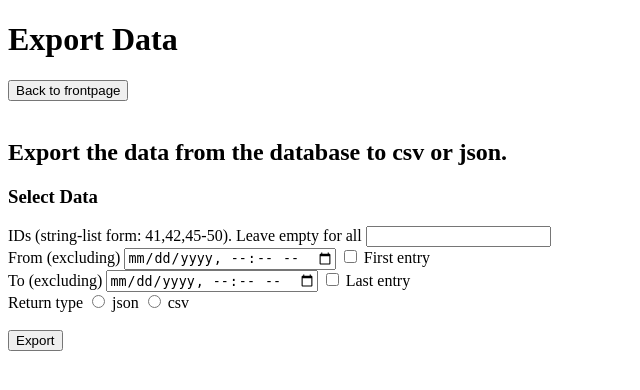
After one commit to Crowd-Management-Japan/blescan-backend, a Flask app: template app/templates/database/export.html in a window 1280 px wide. The commit adds this page. Shown: the top 390 px of the page, without its empty margins (0-640 px from the left). Run offline with Flask 3, Linux system fonts and the light colour scheme; the template is opened without the code that fills it, so the values that code supplies are empty.

Commit message:
add interface for exporting

```diff
--- a/app/database/routes.py
+++ b/app/database/routes.py
@@ -48,7 +48,7 @@ def get_data():
 
 DATE_FILTER_FORMAT = "%Y-%m-%d %H:%M:%S"
 
-@db_bp.route('/export', methods=['GET'])
+@db_bp.route('/export_data', methods=['GET'])
 def get_filtered_data():
     """
     Get data of the database with possible filters.
@@ -87,3 +87,7 @@ def get_filtered_data():
     data = [res.to_dict() for res in result]
 
     return jsonify(data)
+
+@db_bp.route('export', methods=['GET'])
+def get_export_page():
+    return render_template('database/export.html')
--- /dev/null
+++ b/app/templates/database/export.html
@@ -0,0 +1,100 @@
+<!DOCTYPE html>
+<html lang="en">
+
+<head>
+    <meta charset="UTF-8">
+    <title>BleScan</title>
+</head>
+
+<body>
+    <h1>Export Data</h1>
+    <button onclick="window.location.href='/';">
+        Back to frontpage</button>
+        <br><br>
+
+
+        <h2>
+            Export the data from the database to csv or json.
+        </h2>
+
+        <div>
+            <h3>Select Data</h3>
+
+            <label for="ids">IDs (string-list form: 41,42,45-50). Leave empty for all</label>
+            <input type="text" id="ids"> <br>
+
+            <label for="after">From (excluding)</label>
+            <input type="datetime-local" id="after">
+            <input type="checkbox" id="no_after">
+            <label for="no_after">First entry</label>
+            <br>
+            <label for="before">To (excluding)</label>
+            <input type="datetime-local" id="before">
+            <input type="checkbox" id="no_before">
+            <label for="no_before">Last entry</label>
+            <br>
+            <label for="type">Return type</label>
+            <input id="type_json" type="radio" name="type">
+            <label for="type_json">json</label>
+            <input id="type_csv" type="radio" name="type">
+            <label for="type_csv">csv</label>
+            <br>
+        </div>
+
+        <br>
+
+        <div>
+            <button onclick="exportData()">Export</button>
+        </div>
+
+<script>
+        function exportData(url) {
+
+            ids = document.getElementById('ids').value;
+
+            // this seems to be the correct format of datetime-local fields
+            format = "%Y-%m-%dT%H:%M";
+
+            url = "/database/export_data?id=" + ids + "&format=" + format;
+
+
+            before = document.getElementById('before').value;
+            after = document.getElementById('after').value;
+
+            console.log(document.getElementById('no_before').value);
+            if (! document.getElementById('no_before').checked) {
+                if (before == "") {
+                    alert("Invalid To date");
+                    return;
+                }
+                url += "before="+ before;
+            }
+            if (! document.getElementById('no_after').checked) {
+                if (after == "") {
+                    alert("Invalid From date");
+                    return;
+                }
+                url += "after=" + after;
+            }
+
+            type = "json";
+            if (document.getElementById('type_csv').checked) {
+                type = "csv";
+            }
+
+            url += "&type=" + type;
+
+            console.log("request url: " + url);
+
+            const a = document.createElement('a');
+            a.href = url;
+            a.download = "Blescan_" + (new Date()).toDateString();
+            document.body.appendChild(a);
+            a.click();
+            document.body.removeChild(a);
+        }
+</script>
+
+</body>
+
+</html>
--- a/app/templates/index.html
+++ b/app/templates/index.html
@@ -19,6 +19,12 @@
         <button onclick="window.location.href='data/latest';">
             Watch System</button>
     </div>
+
+    <div>
+        <h2>Data export</h2>
+        <button onclick="window.location.href='database/export';">
+        Go to Export</button>
+    </div>
 </body>
 
 </html>
```
